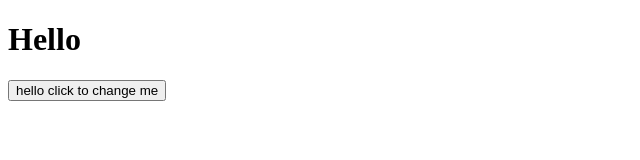
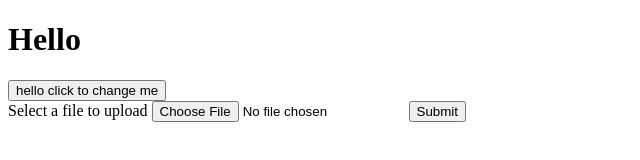
Before and after one commit to c0ffeecat/csci331-fall2024-project, a website: page root/public/index.html in a window 1280 px wide. Shown: the whole page, without its empty margins (0-640 px from the left). Drawn offline with nearby package versions, Linux system fonts and the light colour scheme.

Commit message:
Added dummy HTML file upload. Needs to actually interface with a database.

```diff
--- a/root/public/index.html
+++ b/root/public/index.html
@@ -10,4 +10,9 @@
             hello click to change me
         </button>
     </body>
+    <form>
+        <label for="fileupload">Select a file to upload</label>
+        <input type="file" id="fileupload">
+        <input type="submit" value="Submit">
+    </form>
 </html>
```
